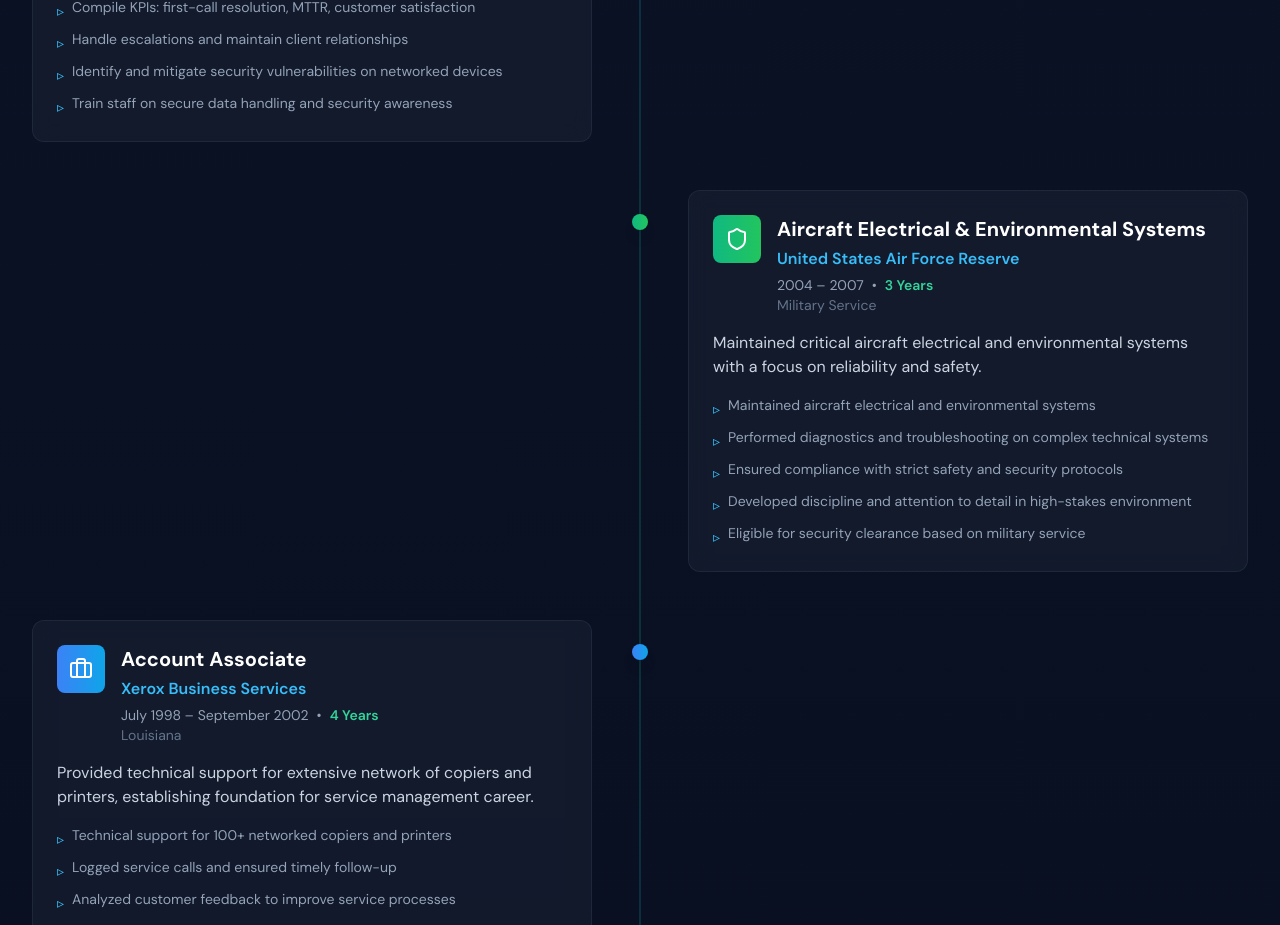
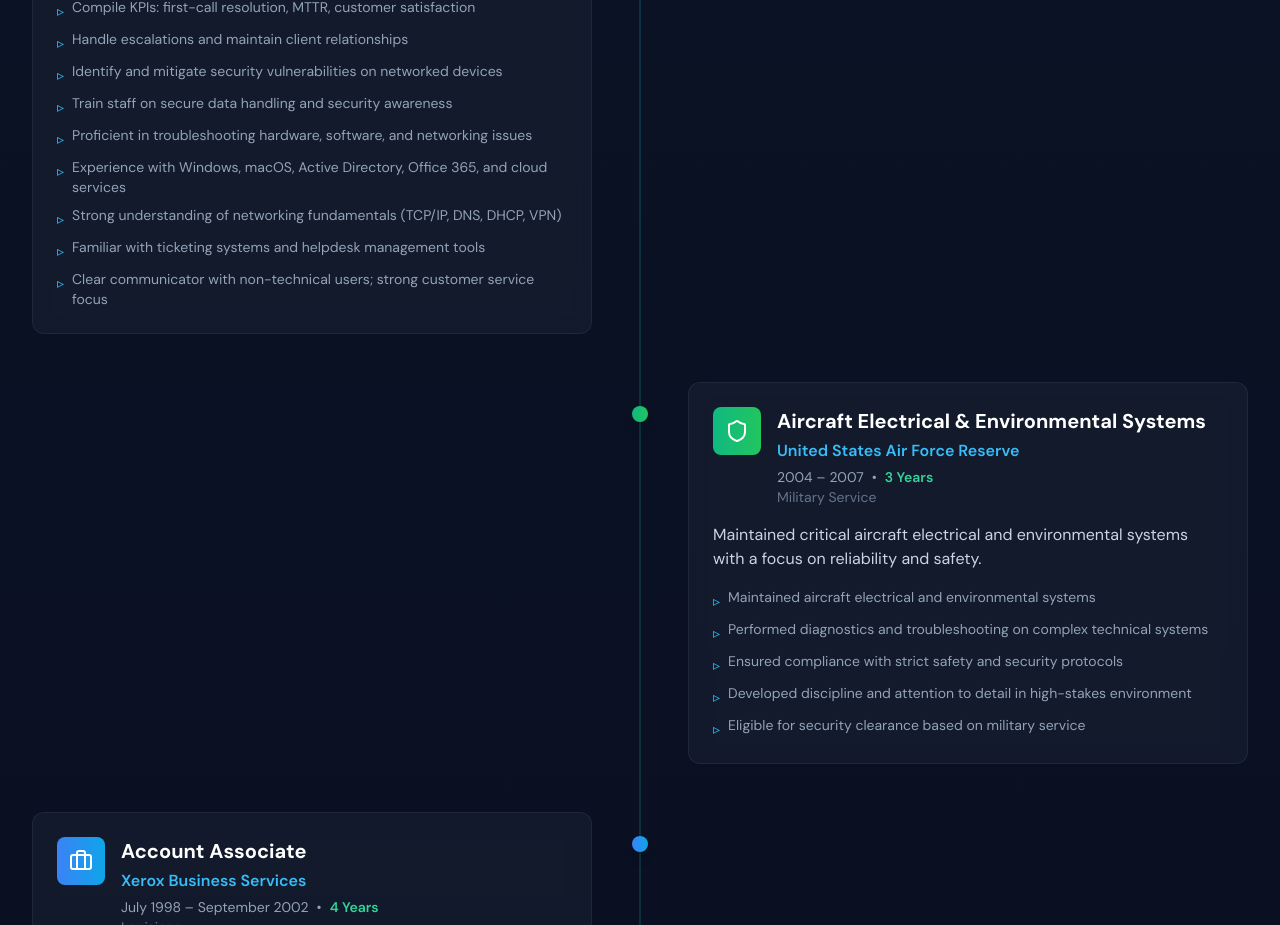
Before and after one commit to connordmcneely96/James-McNeely-s-Dad-s-Portfolio-Site, a Next.js app: page / in a window 1280 px wide. Shown: the part 3960-4885 px from the top of the page. Built offline with nearby package versions, Linux system fonts and the light colour scheme.

Commit message:
Add IT proficiency bullets to Copyfax section in Professional Journey

```diff
--- a/src/components/Experience.tsx
+++ b/src/components/Experience.tsx
@@ -25,6 +25,11 @@ const timeline = [
       'Handle escalations and maintain client relationships',
       'Identify and mitigate security vulnerabilities on networked devices',
       'Train staff on secure data handling and security awareness',
+      'Proficient in troubleshooting hardware, software, and networking issues',
+      'Experience with Windows, macOS, Active Directory, Office 365, and cloud services',
+      'Strong understanding of networking fundamentals (TCP/IP, DNS, DHCP, VPN)',
+      'Familiar with ticketing systems and helpdesk management tools',
+      'Clear communicator with non-technical users; strong customer service focus',
     ],
     gradient: 'from-primary-500 to-cyan-500',
   },
```
